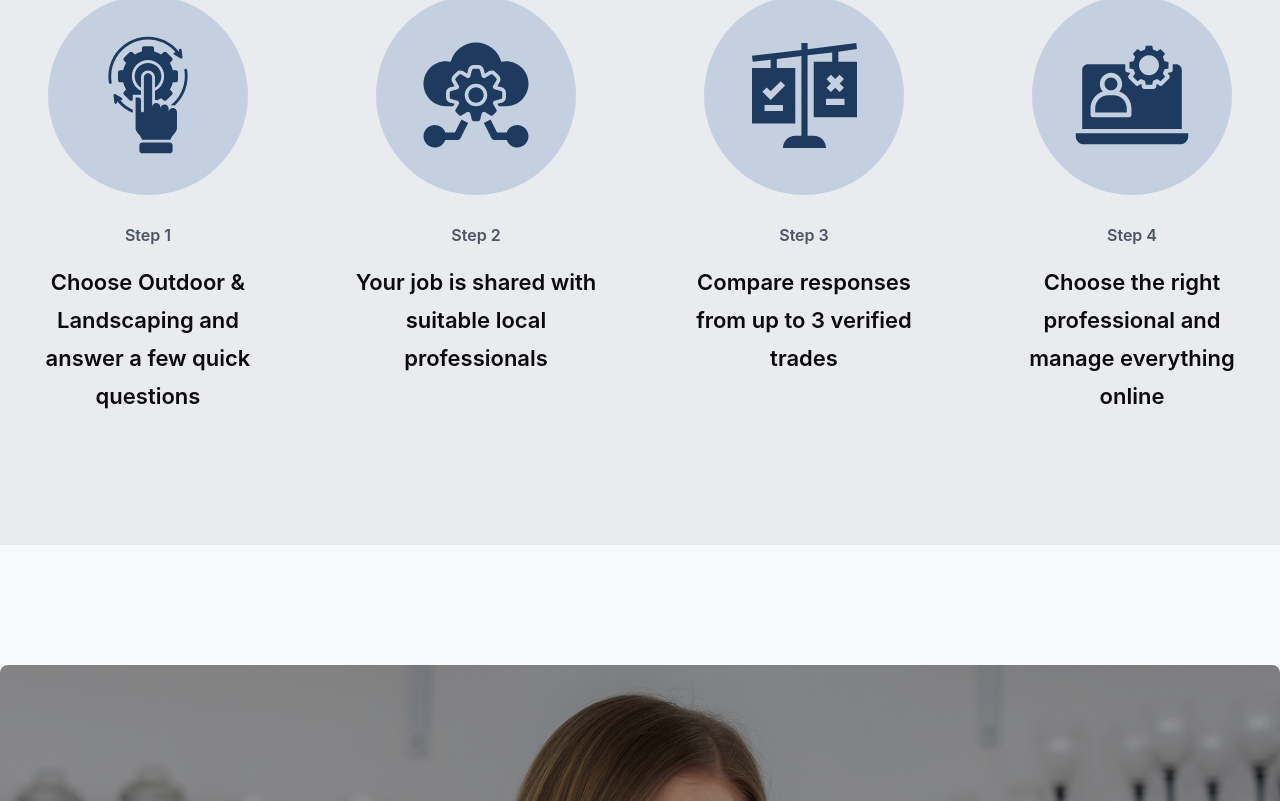
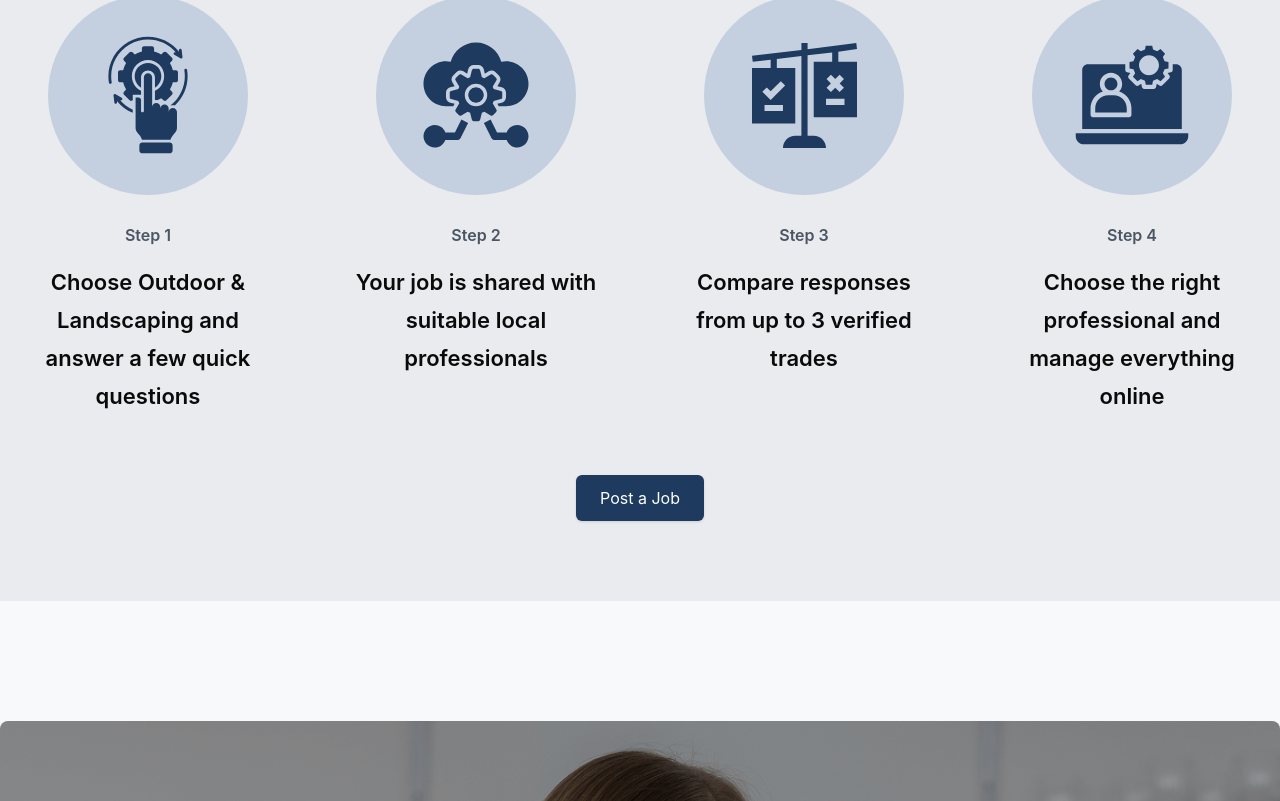
Before and after one commit to mijanConnect/trade-link-network-website, a Next.js app: page /areas/1 in a window 1280 px wide. Shown: the part 1918-2719 px from the top of the page. Built offline with nearby package versions, Linux system fonts and the light colour scheme.

Commit message:
Feedback fixed

```diff
--- a/app/components/ui/Steps.tsx
+++ b/app/components/ui/Steps.tsx
@@ -4,9 +4,12 @@ import { useEffect, useState } from "react";
 import AOS from "aos";
 import "aos/dist/aos.css";
 import { StepFour4, StepOne1, StepThree3, StepTwo2 } from "../Svg";
+import Button from "./Button";
+import { useRouter } from "next/navigation";
 
 export default function Steps() {
   const [iconSize, setIconSize] = useState(40);
+  const router = useRouter();
 
   useEffect(() => {
     AOS.init({
@@ -31,7 +34,7 @@ export default function Steps() {
 
   return (
     <>
-      <div className="bg-[#E9EBEF] py-6 md:py-10 lg:py-[130px]" id="steps">
+      <div className="bg-[#E9EBEF] pt-6 md:pt-10 lg:pt-[130px]" id="steps">
         <div className="container mx-auto px-4 lg:px-0">
           <h1
             className="text-[20px] md:text-[40px] font-semibold text-primaryText mb-4 md:mb-6 lg:mb-20 text-center"
@@ -114,15 +117,15 @@ export default function Steps() {
             </div>
           </div>
         </div>
-{/*
-        <div className="flex justify-center mb-4">
+
+        <div className="flex justify-center">
           <Button
-            className="mt-6 lg:mt-15"
+            className="mt-6 lg:mt-15 mb-10 lg:mb-20"
             onClick={() => router.push("/post-service")}
           >
             Post a Job
           </Button>
-        </div> */}
+        </div>
       </div>
     </>
   );
```
